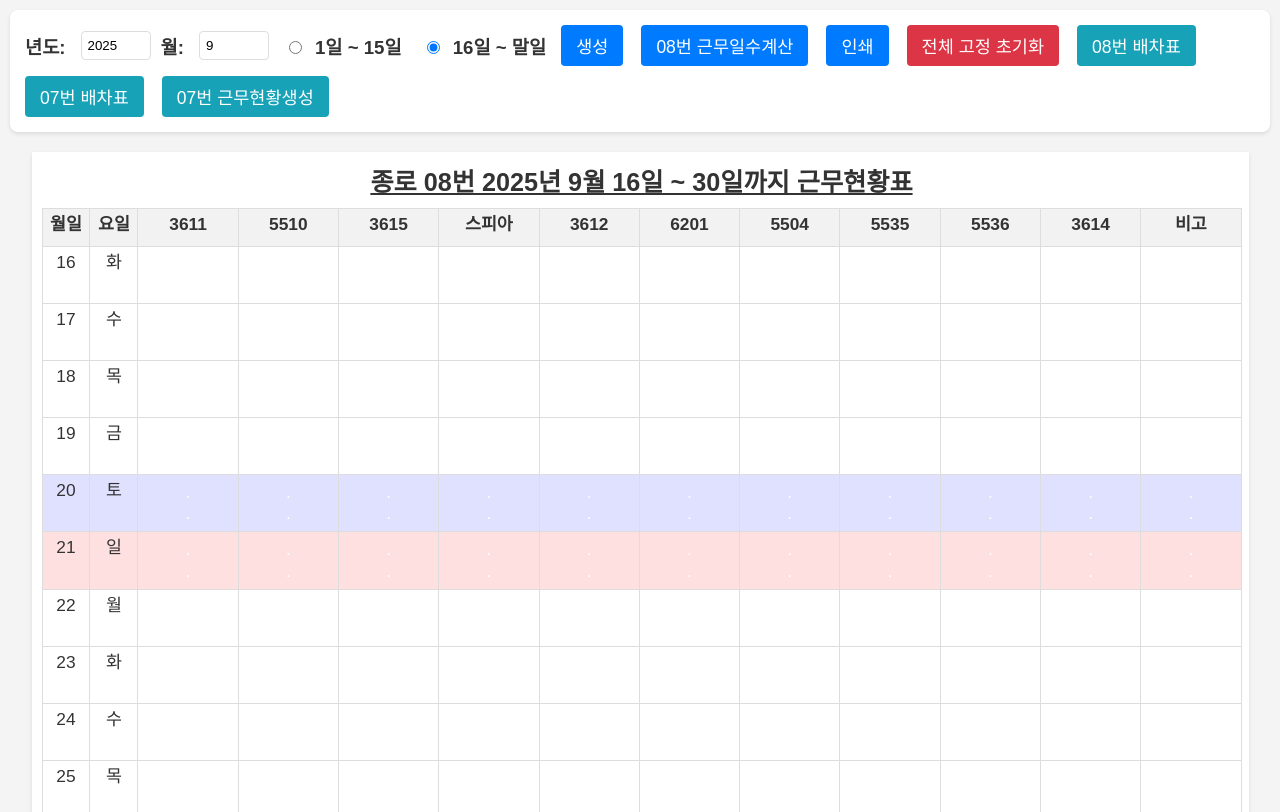
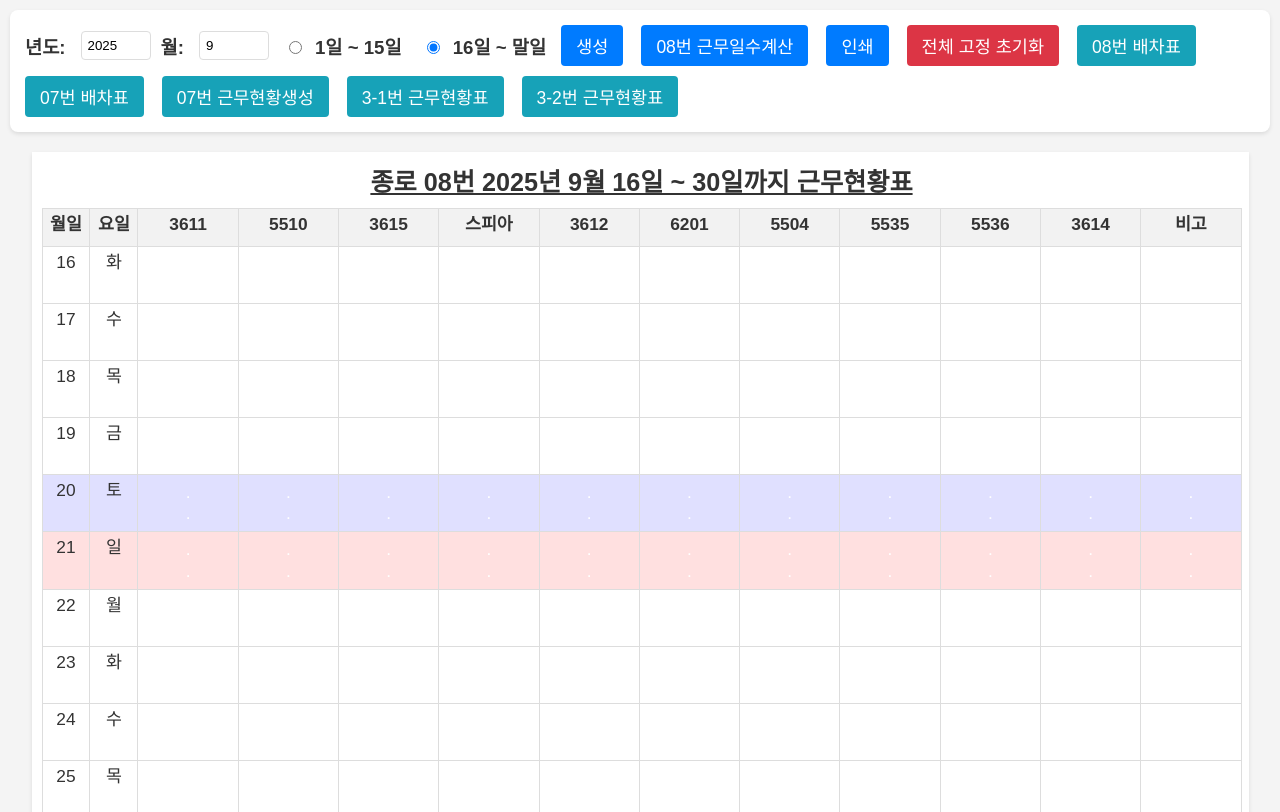
Before and after one commit to waryong2025/main, a plain HTML site: page index.html in a window 1280 px wide. Shown: the top 812 px of the page. Drawn offline with Linux system fonts and the light colour scheme.

Commit message:
Update index.html

```diff
--- a/index.html
+++ b/index.html
@@ -210,6 +210,8 @@
         <a href="https://waryong2025.github.io/townbus/" class="button-link" target="_blank">08번 배차표</a>
         <a href="https://waryong2025.github.io/timeman/" class="button-link" target="_blank">07번 배차표</a>
         <a href="https://waryong2025.github.io/time" class="button-link" target="_blank">07번 근무현황생성</a>
+        <a href="https://waryong2025.github.io/mainwaryong" class="button-link" target="_blank">3-1번 근무현황표</a>
+        <a href="https://waryong2025.github.io/testtime" class="button-link" target="_blank">3-2번 근무현황표</a>
     </div>
     <div id="scheduleContainer">
         <table>
```
